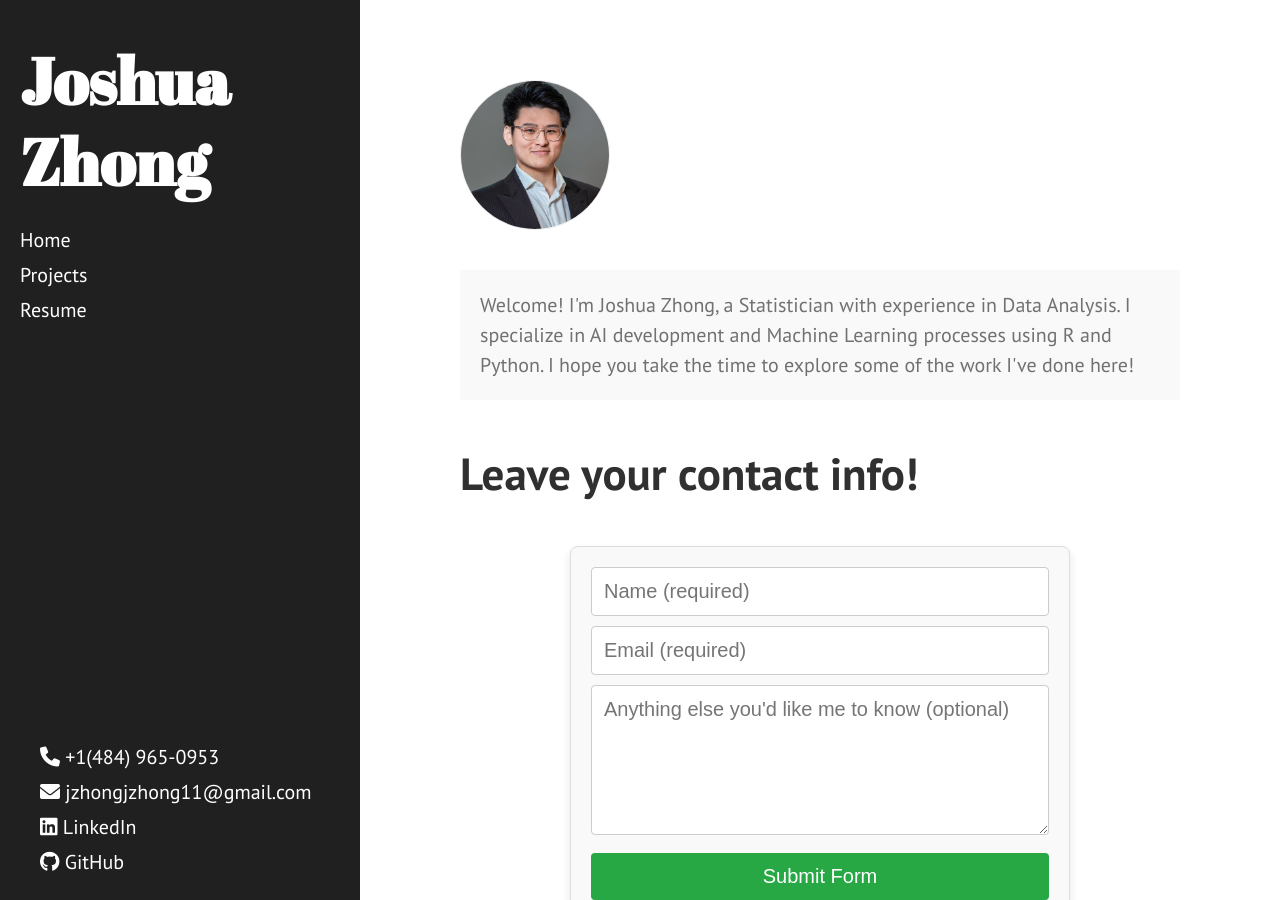
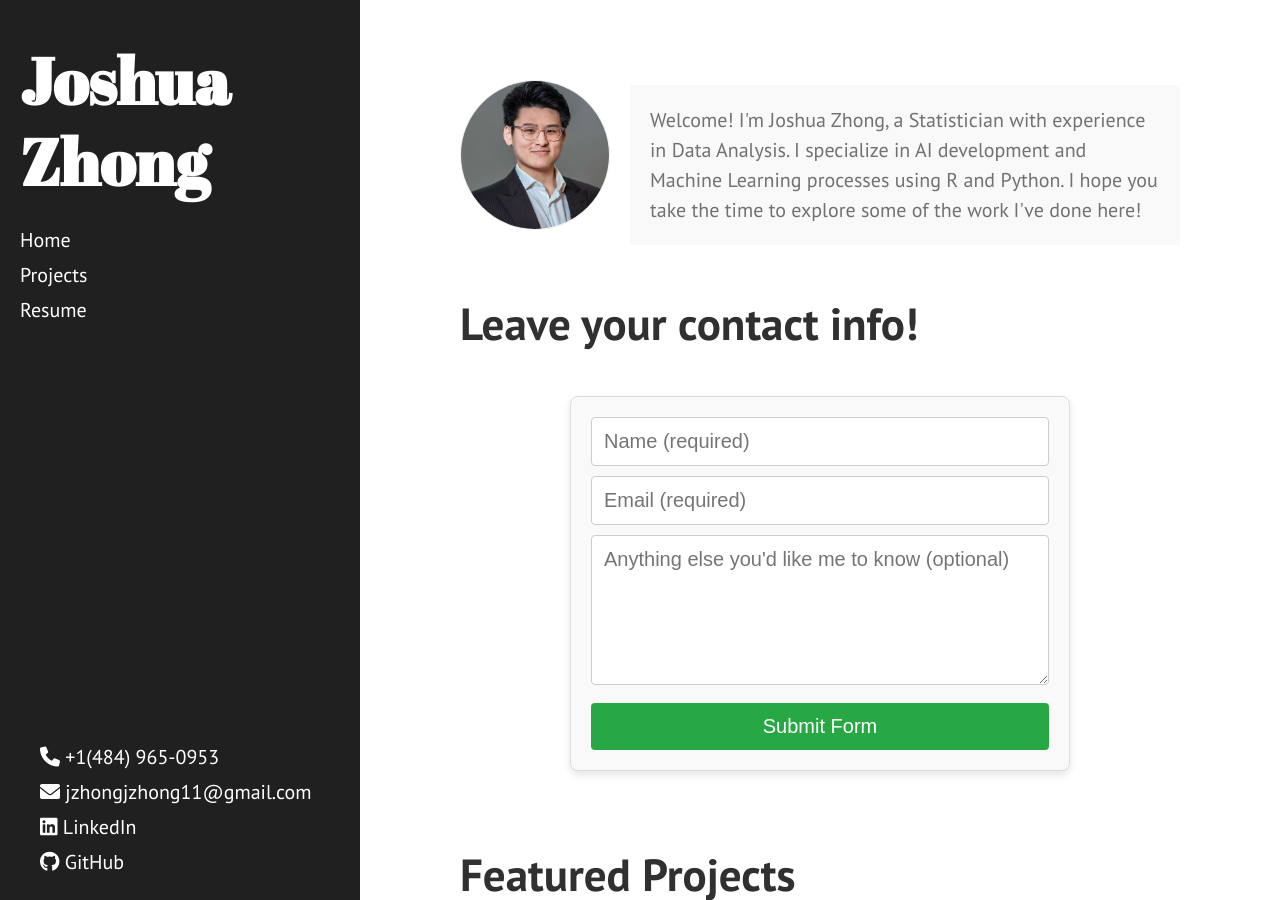
Before and after one commit to JZhong01/JZhong01.github.io, a Jekyll site: the page built from index.html, in a window 1280 px wide and 900 px high. Built offline with Jekyll 4.4.1, drawn with Linux system fonts in a browser that asks for light colours; the list of posts is cut into pages by our own code.

Commit message:
various changes

```diff
--- a/index.html
+++ b/index.html
@@ -3,7 +3,7 @@ layout: default
 title: Home
 ---
 
-
+{% comment %}
 <div class="page" style="margin-bottom: 2em; margin-right: 1em;">
   <img src="{{ site.baseurl }}/public/Professional_Headshot.JPG" alt="Professional Headshot" class="user-img">
 </div>
@@ -11,6 +11,16 @@ title: Home
 <p class="message" style="margin-bottom: 2em;">
   Welcome! I'm Joshua Zhong, a Statistician with experience in Data Analysis. I specialize in AI development and Machine Learning processes using R and Python. I hope you take the time to explore some of the work I've done here!
 </p>
+{% endcomment %}
+
+<div class="page" style="display: flex; align-items: center; margin-bottom: 2em;">
+  <img src="{{ site.baseurl }}/public/Professional_Headshot.JPG" alt="Professional Headshot" class="user-img" style="margin-right: 20px;">
+
+  <p class="message" style="margin-bottom: 0; flex: 1;">
+    Welcome! I'm Joshua Zhong, a Statistician with experience in Data Analysis. I specialize in AI development and Machine Learning processes using R and Python. I hope you take the time to explore some of the work I've done here!
+  </p>
+</div>
+
 
 <h1 class="post-title" style="font-size: 2.25rem; margin-top: 1em; margin-bottom: 1em;">
   Leave your contact info!
@@ -42,7 +52,7 @@ title: Home
 
 <br>
 
-<h1 class="post-title" style="font-size: 2.25rem; margin-top: 1em; margin-bottom: 1em;">
+<h1 class="post-title" style="font-size: 2.25rem; margin-top: 1em; margin-bottom: 0.5em;">
     Featured Projects
 </h1>
 
```
Also changed, not shown: projects.html (+6 -6 lines).
